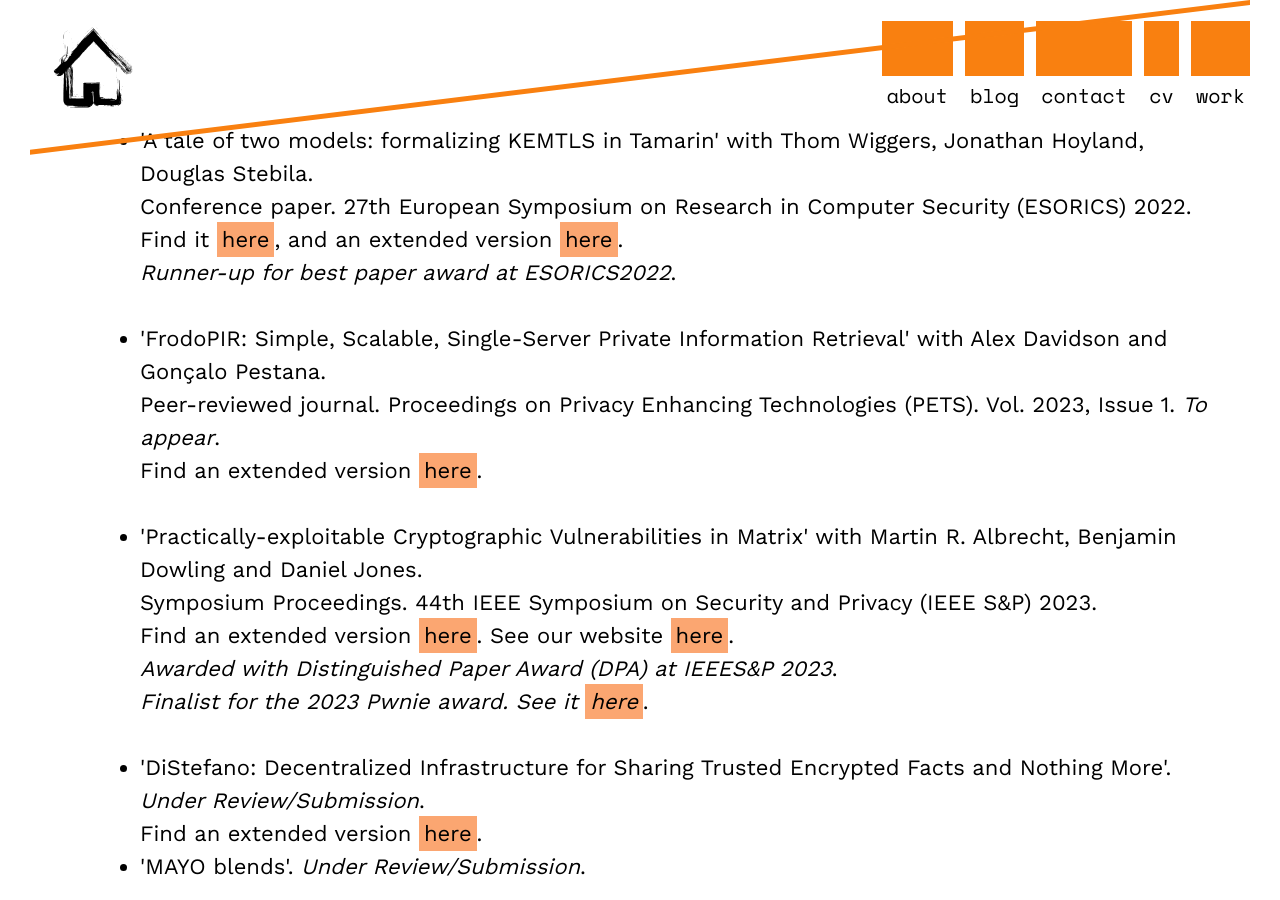
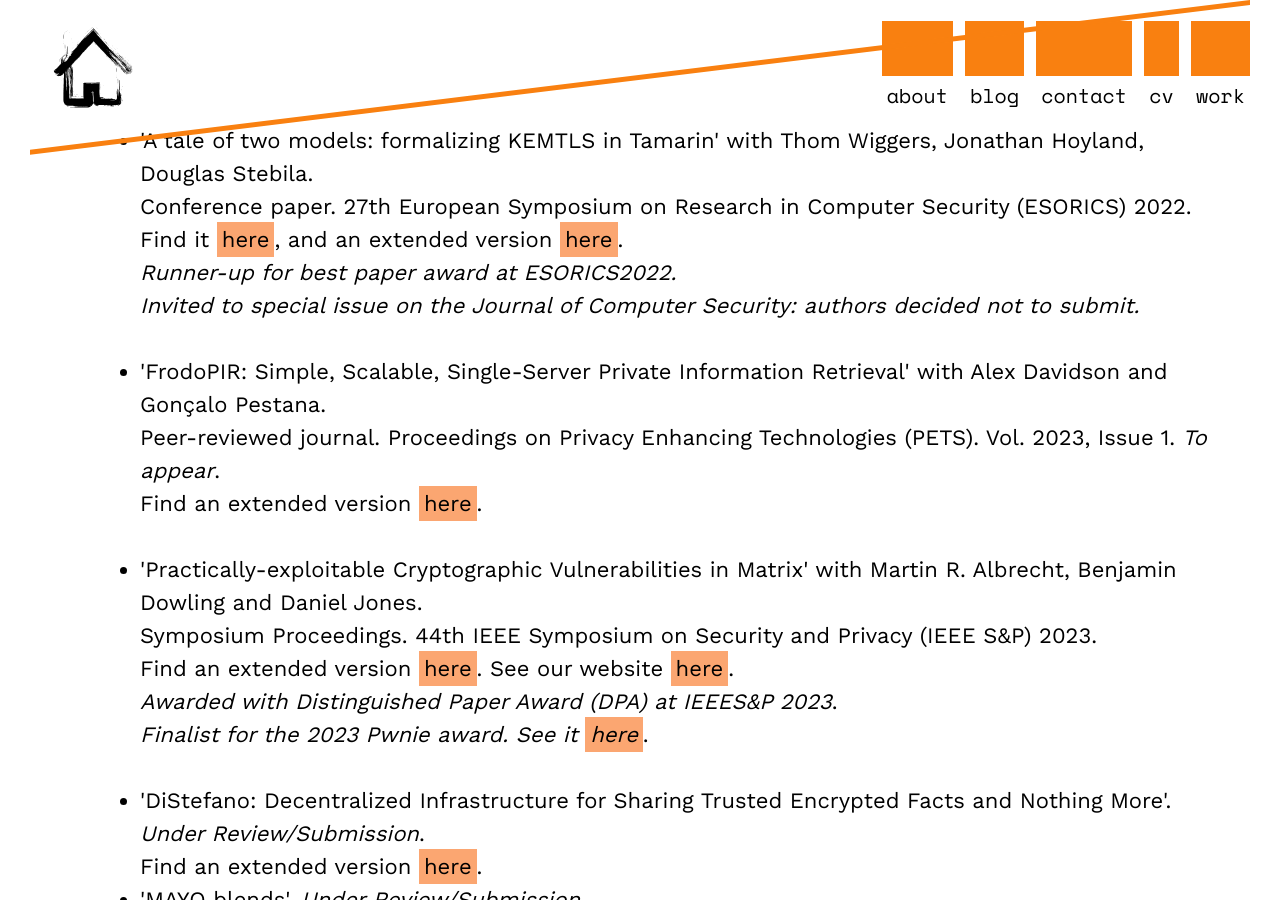
Before and after one commit to claucece/claucece.github.io, a Jekyll site: the page built from work.html, in a window 1280 px wide and 900 px high, scrolled down 1120 px. Built offline with Jekyll 4.4.1, drawn with Linux system fonts in a browser that asks for light colours; some of the changed text lies outside the part shown.

Commit message:
Updates and fixes

```diff
--- a/work.html
+++ b/work.html
@@ -45,7 +45,9 @@
 			<br>
 			Find it <a href="https://link.springer.com/chapter/10.1007/978-3-031-17143-7_4" target="_blank">here</a>, and an extended version <a href="https://eprint.iacr.org/2022/1111.pdf" target"_blank">here</a>.
 			<br>
-			<i>Runner-up for best paper award at ESORICS2022</i>.
+			<i>Runner-up for best paper award at ESORICS2022.</i>
+			<br>
+			<i>Invited to special issue on the Journal of Computer Security: authors decided not to submit.</i>
 			</li>
 			<br>
       <li>'FrodoPIR: Simple, Scalable, Single-Server Private Information Retrieval' with Alex Davidson and Gonçalo Pestana.
@@ -72,9 +74,11 @@
     <ul class="centered-list">
       <li>'MAYO PQC Signature scheme' with Ward Beullens, Fabio Campos, Basil Hess and Matthias J. Kannwischer.
 			<br>Find the specification <a href="https://pqmayo.org/assets/specs/mayo.pdf" target"_blank">here</a>. See our website <a href="https://pqmayo.org/" target"_blank">here</a>.<br><br>
+			</li>
       <li>'OTR-mode' with Mark Pilgrim, Shivan Sahib and Pete Snyder.
 			<br>Find the blogpost <a href="https://brave.com/privacy-updates/26-request-off-the-record/" target"_blank">here</a>.<br>
 			<br>
+			</li>
 		</ul>
 
     <a class="none" id="other-publications"><h2>Published text</h2></a>
@@ -232,7 +235,7 @@
     </ul>
 		<br>
 
-    <a class="none" id="interviews"><h2>Interviews</h2></a>
+    <a class="none" id="interviews"><h2>Interviews/Media Coverage</h2></a>
     <p>I've given some interviews:</p>
     <ul class="centered-list">
 		  <li>Cryptography FM. Find it <a href="https://share.fireside.fm/episode/UhS0As4h+_FDaArw-" target="_blank">here</a>.</li>
@@ -245,6 +248,7 @@
 		  <li>'Serious vulnerabilities in Matrix’s end-to-end encryption have been patched' at Ars Technica. Find it <a href="https://arstechnica.com/information-technology/2022/09/matrix-patches-vulnerabilities-that-completely-subvert-e2ee-guarantees/" target="_blank">here</a>.</li>
 		  <li>'IETF launches post-quantum encryption working group' at IETF News. Find it <a href="https://www.ietf.org/blog/pquip/" target="_blank">here</a>.</li>
 		  <li>'Criptografia na América Latina e no Caribe - Entrevista com Sofía Celi' at ObCrypto. Find it <a href="https://obcrypto.org/post/criptografia-na-america-latina-e-caribe-entrevista-com-sofia-celi/" target="_blank">here</a>.</li>
+		  <li>'FrodoPIR: New Privacy-Focused Database Querying System' at The Hacker News Logo. Find it <a href="https://thehackernews.com/2022/12/frodopir-new-privacy-focused-database.html" target="_blank">here</a>.</li>
     </ul>
 		<br>
 
@@ -332,10 +336,11 @@
 			<li>"Private Information Retrieval: from theory to practice" at 14º Coloquio nacional de códigos, criptografía y áreas relacionadas. Find the information <a href="https://sites.google.com/view/xivcnccar/inicio?authuser=0" target="_blank">here</a>.</li>
 			<li>Expert consultation discussing the relationship between human rights and technical standard-setting for new and emerging technologies at UN Human Rights Council.</li>
 			<li>Panellist at European Council on Foreign Relations (ECFR) 2023.</li>
-			<li><strong>Upcoming:</strong> TBA at CryptoVillage at DEFCON.</li>
+			<li>Exploring the impact of PQC on Cryptographic Key Management at CryptoVillage at DEFCON2023.</li>
 			<li><strong>Upcoming:</strong> TBA at RISE: Research Insights and Stories for Enlightenment, co-located with CRYPTO2023</li>
 			<li><strong>Upcoming:</strong> TBA at 2nd Oxford Post-quantum Cryptography Workshop at University of Oxford.</li>
 			<li><strong>Upcoming:</strong> TBA at IGF2023.</li>
+			<li><strong>Upcoming:</strong> Introduction to Cryptography at INCACrypto.</li>
 			<li><strong>Upcoming:</strong> "New privacy mechanism and PQC" at VictorCrypto from the University of Michigan. Find the information <a href="https://victorcrypto.org/" target="_blank">here</a>.</li>
     </ul>
   </div>
```
Also changed, not shown: other parts of work.html (+0 -1 lines).
